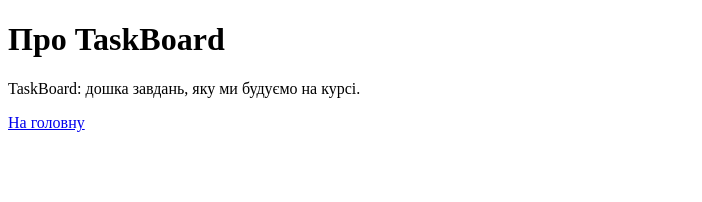
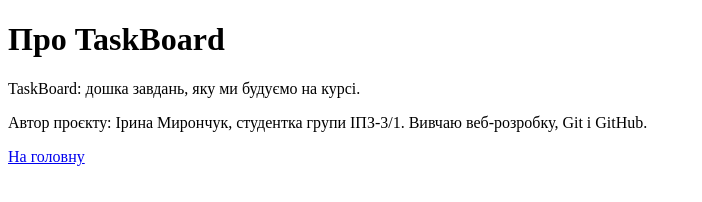
Before and after one commit to merellissi/taskboard, a plain HTML site: page about.html in a window 1280 px wide. Shown: the whole page, without its empty margins (0-702 px from the left). Drawn offline with Linux system fonts and the light colour scheme.

Commit message:
Додати інформацію про автора

```diff
--- a/about.html
+++ b/about.html
@@ -7,6 +7,7 @@
 <body>
     <h1>Про TaskBoard</h1>
     <p>TaskBoard: дошка завдань, яку ми будуємо на курсі.</p>
+    <p>Автор проєкту: Ірина Мирончук, студентка групи ІПЗ-3/1. Вивчаю веб-розробку, Git і GitHub.</p>
     <a href="index.html">На головну</a>
 </body>
 </html>
```
